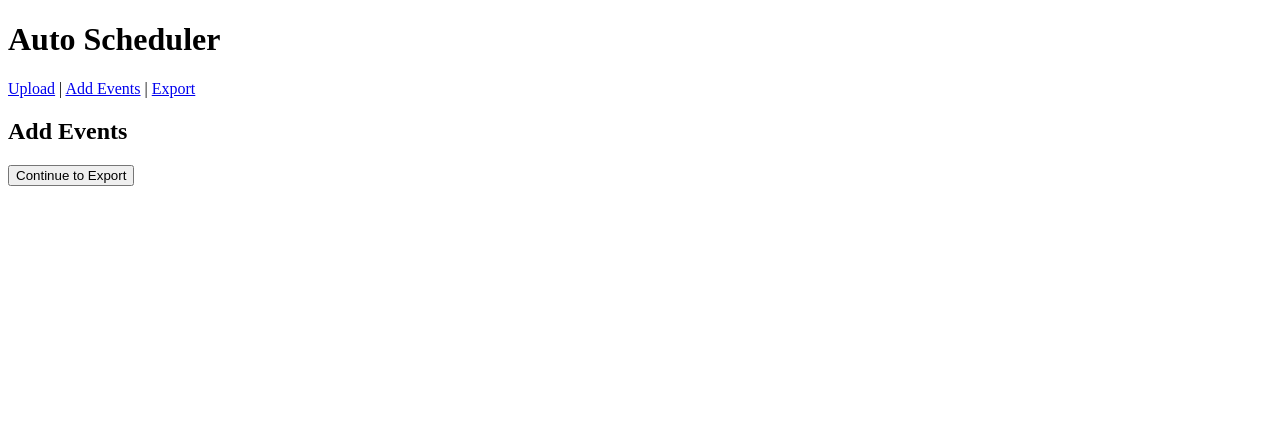
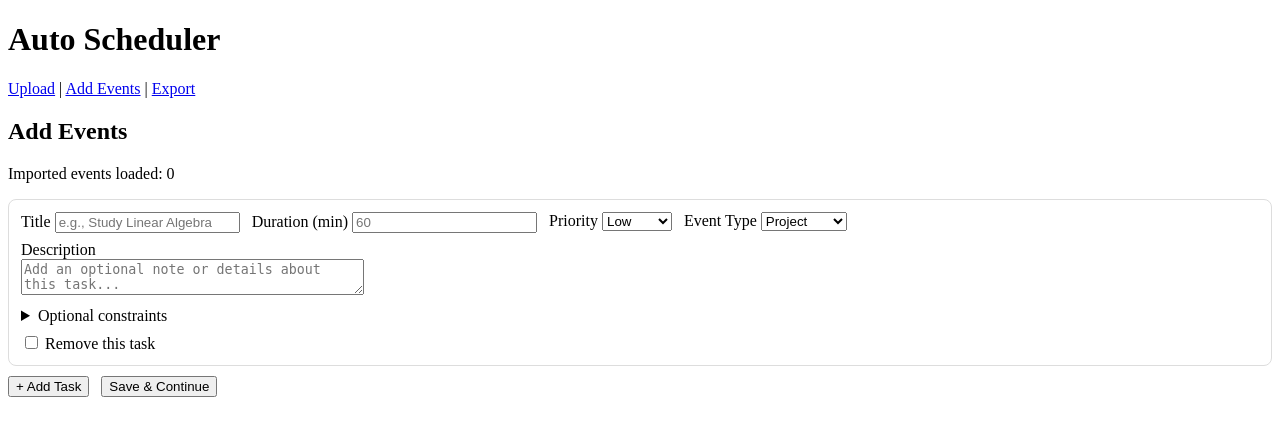
Before and after one commit to SGrimsley02/EECS581_Project_3, a Django app: page /scheduler/add_events/ in a window 1280 px wide. Shown: the top 436 px of the page. Run offline with Django 5.2, Linux system fonts and the light colour scheme.

Commit message:
Add Task Functionality
Tasks are (hopefully) stored in the database as json + use FormSet

```diff
--- a/auto_scheduler/apps/scheduler/forms.py
+++ b/auto_scheduler/apps/scheduler/forms.py
@@ -1,9 +1,9 @@
 '''
 Name: apps/scheduler/forms.py
 Description: Forms for file uploading in the scheduler app.
-Authors: Kiara Grimsley
+Authors: Kiara Grimsley, Ella Nguyen
 Created: November 7, 2025
-Last Modified: November 7, 2025
+Last Modified: November 8, 2025
 '''
 
 from django import forms
@@ -16,3 +16,143 @@ class ICSUploadForm(forms.Form):
         help_text="Select a .ics file to upload.",
         widget=forms.ClearableFileInput(attrs={'accept': '.ics'})
     )
+
+PRIORITY_CHOICES = [
+    ("low", "Low"),
+    ("medium", "Medium"),
+    ("high", "High"),
+]
+
+EVENT_TYPES = [
+    ("project", "Project"),
+    ("exam", "Exam"),
+    ("homework", "Homework"),
+    ("meeting", "Meeting"),
+    ("other", "Other"),
+]
+
+class TaskForm(forms.Form):
+    '''Collects details about single task/event user wants to schedule. Used in FormSet so multiple tasks can be added on 'Add Events' page'''
+
+    # Short text title for the task
+    title = forms.CharField(
+        max_length=120,
+        label="Title",
+        widget=forms.TextInput(
+            attrs={"placeholder": "e.g., Study Linear Algebra"}
+        ),
+    )
+
+    description = forms.CharField(
+        required=False,
+        label="Description",
+        widget=forms.Textarea(
+            attrs={
+                "placeholder": "Add an optional note or details about this task...",
+                "rows": 2,
+                "cols": 40,
+            }
+        ),
+        help_text="(Optional) Brief note to describe the task.",
+    )
+
+    # Task duration in minutes
+    duration_minutes = forms.IntegerField(
+        min_value=5,
+        label="Duration (minutes)",
+        widget=forms.NumberInput(
+            attrs={"step": "5", "placeholder": "60"}  # increments of 5 min
+        ),
+    )
+
+    # User-assigned priority level
+    priority = forms.ChoiceField(
+        choices=PRIORITY_CHOICES,
+        label="Priority"
+    )
+
+    # User-assigned event type
+    event_type = forms.ChoiceField(
+        choices=EVENT_TYPES,
+        label="Event Type",
+        help_text="Select the general category of this task or event."
+    )
+
+    ''' Optional Fields(?) '''
+
+    # Allow user to constrain scheduling dates/times
+    date_start = forms.DateField(
+        required=False,
+        label="Earliest Date",
+        widget=forms.DateInput(attrs={"type": "date"}),
+    )
+    date_end = forms.DateField(
+        required=False,
+        label="Latest Date",
+        widget=forms.DateInput(attrs={"type": "date"}),
+    )
+
+    time_start = forms.TimeField(
+        required=False,
+        label="Earliest Time",
+        widget=forms.TimeInput(attrs={"type": "time"}),
+    )
+    time_end = forms.TimeField(
+        required=False,
+        label="Latest Time",
+        widget=forms.TimeInput(attrs={"type": "time"}),
+    )
+
+    # Allow splitting long tasks into smaller chunks
+    split = forms.BooleanField(
+        required=False,
+        label="Split into smaller blocks?",
+    )
+    split_minutes = forms.IntegerField(
+        required=False,
+        min_value=5,
+        label="Split block size (minutes)",
+        widget=forms.NumberInput(
+            attrs={"step": "5", "placeholder": "30"}
+        ),
+    )
+
+    def clean(self):
+        ''' Ensures date/time ranges are logical + Split block logic '''
+        """
+        Performs custom validation on the form's fields.
+        Ensures date/time ranges are logical and that a split block
+        size is provided when 'split' is checked.
+        """
+        cleaned = super().clean()
+
+        # Retrieve cleaned values for convenience
+        ds = cleaned.get("date_start")
+        de = cleaned.get("date_end")
+        ts = cleaned.get("time_start")
+        te = cleaned.get("time_end")
+        split = cleaned.get("split")
+        split_mins = cleaned.get("split_minutes")
+
+        # Validate date range: earliest <= latest
+        if ds and de and ds > de:
+            self.add_error(
+                "date_end",
+                "Latest Date must be on or after Earliest Date."
+            )
+
+        # Validate time range: earliest < latest
+        if ts and te and ts >= te:
+            self.add_error(
+                "time_end",
+                "Latest Time must be after Earliest Time."
+            )
+
+        # Validate split logic: if checked, split_minutes required
+        if split and not split_mins:
+            self.add_error(
+                "split_minutes",
+                "Provide a split block size when splitting is enabled."
+            )
+
+        return cleaned
--- a/auto_scheduler/apps/scheduler/templates/add_events.html
+++ b/auto_scheduler/apps/scheduler/templates/add_events.html
@@ -1,17 +1,144 @@
 <!--
     Name: apps/scheduler/templates/addEvents.html
     Description: HTML template extension for the add events page.
-    Authors: Kiara Grimsley
+    Authors: Kiara Grimsley, Ella Nguyen
     Created: November 7, 2025
-    Last Modified: November 7, 2025
+    Last Modified: November 8, 2025
 -->
 
+{# auto_scheduler/apps/scheduler/templates/add_events.html #}
 {% extends "base.html" %}
 {% block content %}
-<h2>Add Events</h2>
-<form method="post">
-    {% csrf_token %}
-    <!-- TODO: Event form -->
-    <button type="submit">Continue to Export</button>
+
+<h2 class="mb-2">Add Events</h2>
+<p class="text-sm text-muted">Imported events loaded: {{ imported_count|default:0 }}</p>
+
+<form method="post" id="task-formset">
+  {% csrf_token %}
+  {{ formset.management_form }}
+
+  <div id="forms-container">
+    {% for form in formset %}
+      <div class="task-card" data-form-index="{{ forloop.counter0 }}" style="border:1px solid #ddd;padding:12px;margin-bottom:10px;border-radius:8px;">
+        <div style="display:flex;gap:12px;flex-wrap:wrap;">
+          <div>
+            <label>Title</label>
+            {{ form.title }}
+          </div>
+          <div>
+            <label>Duration (min)</label>
+            {{ form.duration_minutes }}
+          </div>
+          <div>
+            <label>Priority</label>
+            {{ form.priority }}
+          </div>
+          <div>
+            <label>Event Type</label>
+            {{ form.event_type }}
+        </div>
+        </div>
+
+        <div style="margin-top:8px;">
+            <label>Description</label><br>
+            {{ form.description }}
+        </div>
+
+        <details style="margin-top:8px;">
+          <summary>Optional constraints</summary>
+          <div style="display:flex;gap:12px;flex-wrap:wrap;margin-top:8px;">
+            <div>
+              <label>Earliest Date</label>
+              {{ form.date_start }}
+            </div>
+            <div>
+              <label>Latest Date</label>
+              {{ form.date_end }}
+            </div>
+            <div>
+              <label>Earliest Time</label>
+              {{ form.time_start }}
+            </div>
+            <div>
+              <label>Latest Time</label>
+              {{ form.time_end }}
+            </div>
+            <div style="display:flex;align-items:flex-end;gap:8px;">
+              <div>
+                <label>{{ form.split }} Split?</label>
+              </div>
+              <div>
+                <label>Split size (min)</label>
+                {{ form.split_minutes }}
+              </div>
+            </div>
+          </div>
+        </details>
+
+        {% if formset.can_delete %}
+          <div style="margin-top:8px;">
+            <label>{{ form.DELETE }} Remove this task</label>
+          </div>
+        {% endif %}
+      </div>
+    {% endfor %}
+  </div>
+
+  <div style="display:flex;gap:12px;align-items:center;">
+    <button type="button" id="add-task-btn">+ Add Task</button>
+    <button type="submit">Save & Continue</button>
+  </div>
 </form>
+
+<script>
+(function() {
+  // Basic client-side "Add Task" for Django formsets
+  const addBtn = document.getElementById('add-task-btn');
+  const container = document.getElementById('forms-container');
+  const totalFormsInput = document.getElementById('id_tasks-TOTAL_FORMS');
+
+  // Build a template from an empty form structure (clone the first, then clear values)
+  function emptyFormHtml(index) {
+    // Rendered forms are named tasks-0-<field>, tasks-1-<field>, etc.
+    // We'll clone the last .task-card and replace indexes.
+    const last = container.querySelector('.task-card:last-of-type');
+    const clone = last ? last.cloneNode(true) : null;
+    if (!clone) return '';
+
+    // Replace name/id indices and clear values
+    clone.setAttribute('data-form-index', index);
+    clone.querySelectorAll('input,select,textarea').forEach((el) => {
+      // Update name/id
+      if (el.name) el.name = el.name.replace(/tasks-\d+-/, `tasks-${index}-`);
+      if (el.id) el.id = el.id.replace(/id_tasks-\d+-/, `id_tasks-${index}-`);
+
+      // Reset values
+      if (el.type === 'checkbox') {
+        el.checked = false;
+      } else if (el.tagName === 'SELECT') {
+        el.selectedIndex = 0;
+      } else {
+        el.value = '';
+      }
+    });
+
+    // Uncheck DELETE on new form
+    const del = clone.querySelector('input[name$="-DELETE"]');
+    if (del) del.checked = false;
+
+    return clone;
+  }
+
+  addBtn.addEventListener('click', function() {
+    const currentTotal = parseInt(totalFormsInput.value, 10);
+    const newIndex = currentTotal;
+    const node = emptyFormHtml(newIndex);
+    if (!node) return alert('Please create at least one task first to clone.');
+
+    container.appendChild(node);
+    totalFormsInput.value = String(currentTotal + 1);
+  });
+})();
+</script>
+
 {% endblock %}
--- a/auto_scheduler/apps/scheduler/views.py
+++ b/auto_scheduler/apps/scheduler/views.py
@@ -1,18 +1,21 @@
 '''
 Name: apps/scheduler/views.py
 Description: Views for handling scheduler functionality.
-Authors: Kiara Grimsley
+Authors: Kiara Grimsley, Ella Nguyen
 Created: October 26, 2025
-Last Modified: October 26, 2025
+Last Modified: November 8, 2025
 '''
 
 from django.shortcuts import render, redirect
 from django.core.files.storage import default_storage # Whatever our defined storage is
 from django.urls import reverse
 from django.http import StreamingHttpResponse
-from .forms import ICSUploadForm
+from django.forms import formset_factory
+from .forms import ICSUploadForm, TaskForm
 from .utils.icsImportExport import import_ics, export_ics
 
+SESSION_IMPORTED_EVENTS = "imported_events"   # parsed from ICS
+SESSION_TASK_REQUESTS   = "task_requests"     # user-entered tasks (requests)
 
 def upload_ics(request):
     '''
@@ -39,42 +42,82 @@ def add_events(request): # TODO: Ella + Hart
     Exact form TBD.
     '''
 
-    # TODO: Allow user to add events with details
-        # Probably a FormSet of some sort that you can add in forms.py
+    TaskFormSet = formset_factory(TaskForm, extra=1, can_delete=True, max_num=30)
 
-    if request.method == 'POST': # On submission
-        # TODO: Safely add the events to the database
-            # Put logic to add events to DB as a utils/ model
+    if request.method == "POST":
+        formset = TaskFormSet(request.POST, prefix="tasks")
+        if formset.is_valid():
+            task_requests = []
+            for form_data in formset.cleaned_data:
+                if not form_data or form_data.get("DELETE"):
+                    continue
+                task_requests.append({
+                    "title": form_data["title"],
+                    "description": form_data.get("description", ""),
+                    "duration_minutes": form_data["duration_minutes"],
+                    "priority": form_data["priority"],
+                    "event_type": form_data["event_type"],
+                    # Optional constraints (may be None)
+                    "date_start": form_data.get("date_start").isoformat() if form_data.get("date_start") else None,
+                    "date_end":   form_data.get("date_end").isoformat()   if form_data.get("date_end")   else None,
+                    "time_start": form_data.get("time_start").isoformat() if form_data.get("time_start") else None,
+                    "time_end":   form_data.get("time_end").isoformat()   if form_data.get("time_end")   else None,
+                    "split": form_data.get("split") or False,
+                    "split_minutes": form_data.get("split_minutes"),
+                })
+            request.session[SESSION_TASK_REQUESTS] = task_requests
+            # For MVP, we redirect to view/export page; scheduling engine can use these later.
+            return redirect("scheduler:view_calendar")
+    else:
+        initial = request.session.get(SESSION_TASK_REQUESTS, [])
+        formset = TaskFormSet(initial=initial, prefix="tasks")
 
-        return redirect("scheduler:view_calendar") # Redirect to view + export page
+    # Also pass a quick count of imported events for UX context
+    imported_events = request.session.get(SESSION_IMPORTED_EVENTS, [])
+    return render(
+        request,
+        "add_events.html",
+        {"formset": formset, "imported_count": len(imported_events)}
+    )
 
-    return render(request, 'add_events.html') # Render form to add events
+# def view_calendar(request): # TODO: Kiara
+#     '''
+#     View to display calendar events and allow ICS export.
+#     '''
 
-def view_calendar(request): # TODO: Kiara
-    '''
-    View to display calendar events and allow ICS export.
-    '''
+#     events = request.session.get('parsed_events', []) # Get events from session
+#     if not events: # If no events in session, error handling
+#         # Test events
+#         # events = import_ics('../../../data/sample2.ics')
+#         pass
+#         # TODO: Error handling for no events
 
-    events = request.session.get('parsed_events', []) # Get events from session
-    if not events: # If no events in session, error handling
-        # Test events
-        # events = import_ics('../../../data/sample2.ics')
-        pass
-        # TODO: Error handling for no events
+#     # TODO: Calendar view rendering
 
-    # TODO: Calendar view rendering
+#     # Test bypass
+#     request.method = 'POST'
 
-    # Test bypass
-    request.method = 'POST'
+#     if request.method == 'POST': # On export request
+#         ics_file_stream = export_ics(events) # Export events to ICS format
 
-    if request.method == 'POST': # On export request
-        ics_file_stream = export_ics(events) # Export events to ICS format
+#         response = StreamingHttpResponse( # Download streaming
+#             ics_file_stream,
+#             content_type='text/calendar'
+#         )
+#         response['Content-Disposition'] = 'attachment; filename="SpaceCalendar.ics"'
+#         return response
 
-        response = StreamingHttpResponse( # Download streaming
-            ics_file_stream,
-            content_type='text/calendar'
-        )
-        response['Content-Disposition'] = 'attachment; filename="SpaceCalendar.ics"'
-        return response
+#     return render(request, 'view_calendar.html', {'events': events}) # Render calendar view
 
-    return render(request, 'view_calendar.html', {'events': events}) # Render calendar view
+# VIEW CALENDAR METHOD STRICTLY JUST MADE FOR TESTING ADD EVENT
+def view_calendar(request):
+    events = request.session.get('imported_events', [])
+
+    if request.method == 'POST':
+        ics_stream = export_ics(events)
+        resp = StreamingHttpResponse(ics_stream, content_type='text/calendar')
+        resp['Content-Disposition'] = 'attachment; filename="SpaceCalendar.ics"'
+        return resp
+
+    # GET: just render the page
+    return render(request, 'view_calendar.html', {'events': events})
```
Also changed, not shown: auto_scheduler/apps/scheduler/templates/view_calendar.html (+21 -4 lines).
